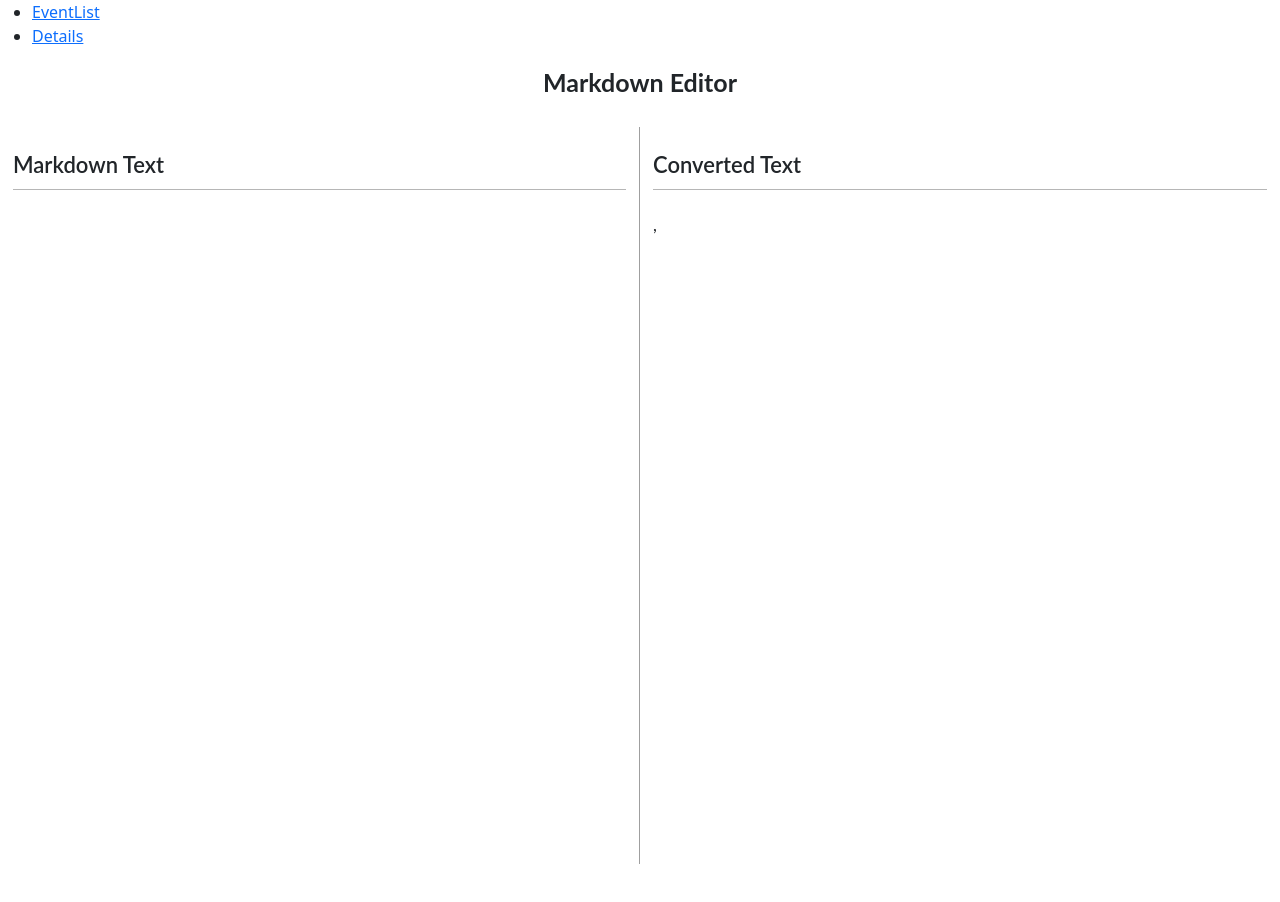
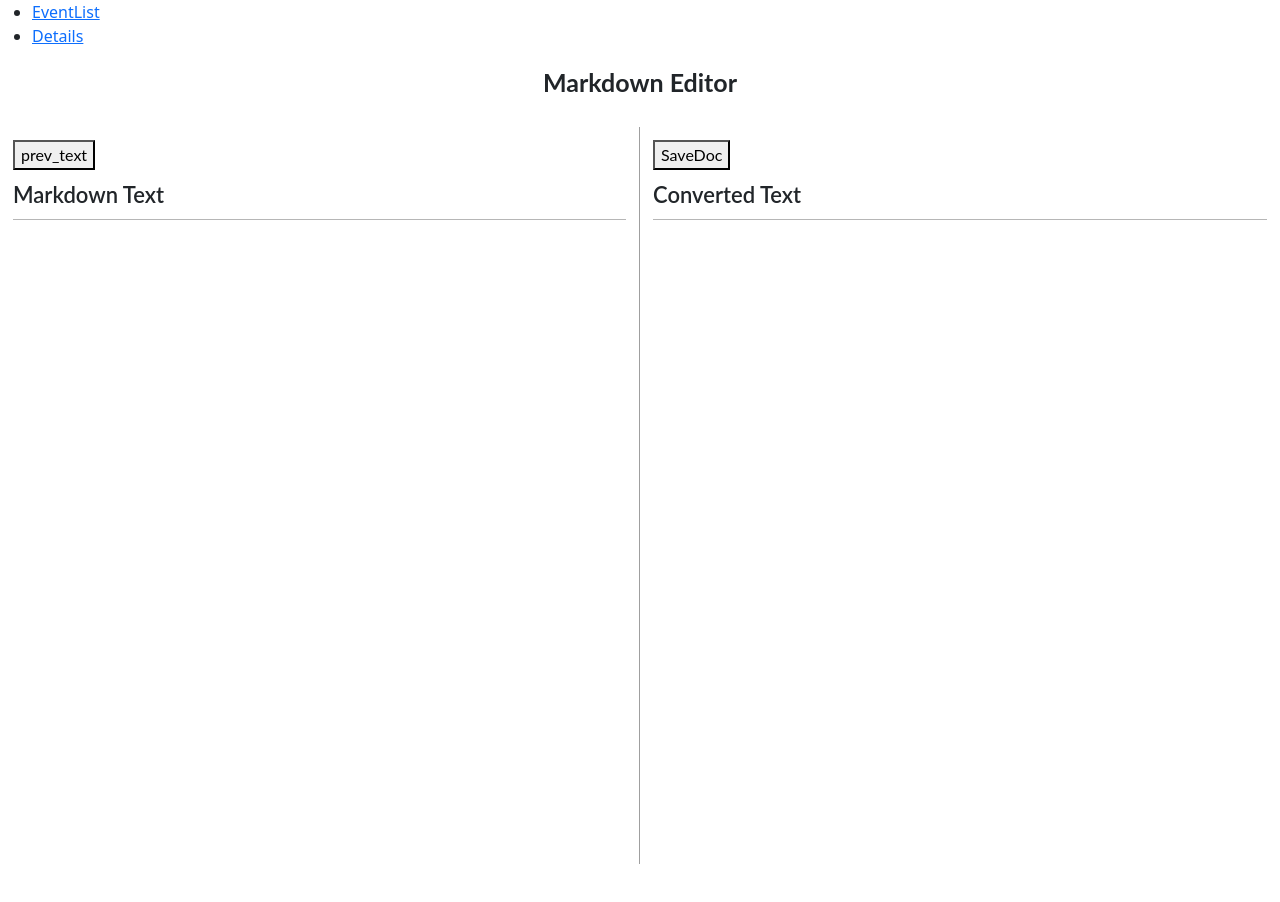
Before and after one commit to rydwhelchel/dnt-forget, a React (Create React App) app: page /details in a window 1280 px wide. Shown: the top 902 px of the page. Built offline with nearby package versions, Linux system fonts and the light colour scheme.

Commit message:
SavePretext

```diff
--- a/src/components/markedInput.js
+++ b/src/components/markedInput.js
@@ -1,6 +1,7 @@
 import React, { useContext } from "react";
 import styled from "styled-components";
 import editorContext from "../editorContext";
+
 
 const Container = styled.div`
   width: 50%;
@@ -28,17 +29,53 @@ const TextArea = styled.textarea`
 `;
 
 export function MarkedInput(props) {
-    const { setMarkdownText } = useContext(editorContext);
+  const { markdownText, setMarkdownText } = useContext(editorContext);
+
+  // const markdownText = "hello its me"
 
   const onInputChange = e => {
     const newValue = e.currentTarget.value;
     setMarkdownText(newValue);
   };
 
+
+
+  const onClickIt = e => {
+    const requestData = { text: "" };
+    fetch('/details', {
+      method: 'POST',
+      headers: {
+        'Content-Type': 'application/json',
+      },
+      body: JSON.stringify(requestData),
+    })
+      .then((response) => response.json())
+      .then((data) => {
+        setMarkdownText(data.text);
+      });
+  };
+  // const onClickButton = () => {
+  //   const requestData = { text: "" };
+  //   fetch('/details', {
+  //     method: 'POST',
+  //     headers: {
+  //       'Content-Type': 'application/json',
+  //     },
+  //     body: JSON.stringify(requestData),
+  //   })
+  //     .then((response) => response.json())
+  //     .then((data) => {
+  //       setMarkdownText(data.text);
+  //     });
+  // };
+
   return (
     <Container>
+      <button type="button" onClick={onClickIt}>prev_text</button>
       <Title>Markdown Text</Title>
-            <TextArea onChange={onInputChange} />
+
+      <TextArea value={markdownText} onChange={onInputChange}>
+      </TextArea>
     </Container>
   );
 }
--- a/src/components/result.js
+++ b/src/components/result.js
@@ -1,4 +1,4 @@
-import React, { useContext } from "react";
+import React, { useState, useContext } from "react";
 import styled from "styled-components";
 import ReactMarkdown from "react-markdown";
 import editorContext from "../editorContext";
@@ -28,12 +28,33 @@ const ResultArea = styled.div`
 
 export function Result(props) {
   const { markdownText } = useContext(editorContext);
+  const [message, setMessage] = useState("");
+
+  const onClickSavetext = () => {
+    const requestData = { text: markdownText };
+    fetch('/savetext', {
+      method: 'POST',
+      headers: {
+        'Content-Type': 'application/json',
+      },
+      body: JSON.stringify(requestData),
+    })
+      .then((response) => response.json())
+      .then((data) => {
+        setMessage(data.message);
+      });
+  };
+
 
   return (
     <Container>
+      <button type="button" onClick={onClickSavetext}>
+        SaveDoc
+      </button>
       <Title>Converted Text</Title>
+      <p>{message}</p>
       <ResultArea>
-                <ReactMarkdown children={markdownText} remarkPlugins={[remarkGfm]} />,
+        <ReactMarkdown children={markdownText} remarkPlugins={[remarkGfm]} />
       </ResultArea>
     </Container>
   );
```
Also changed, not shown: src/details.js (indentation only), 1 other file (tests, documents, lock files or other folders). Lines whose indentation alone changed are shown as unchanged.
